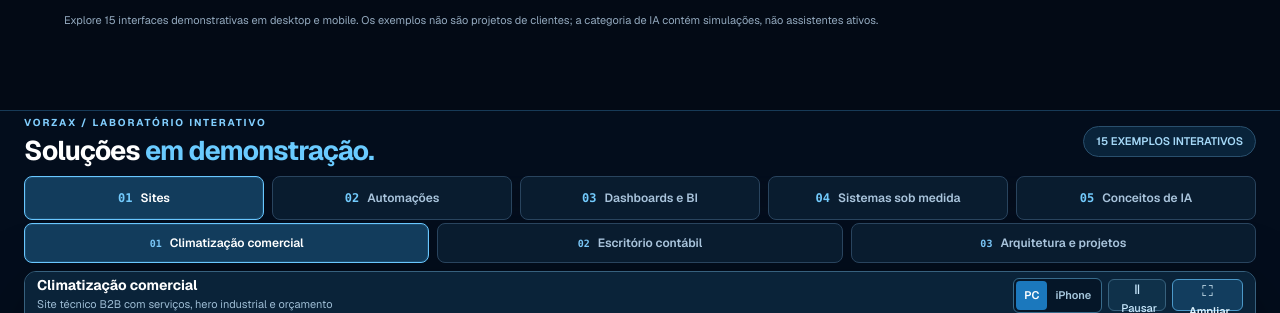
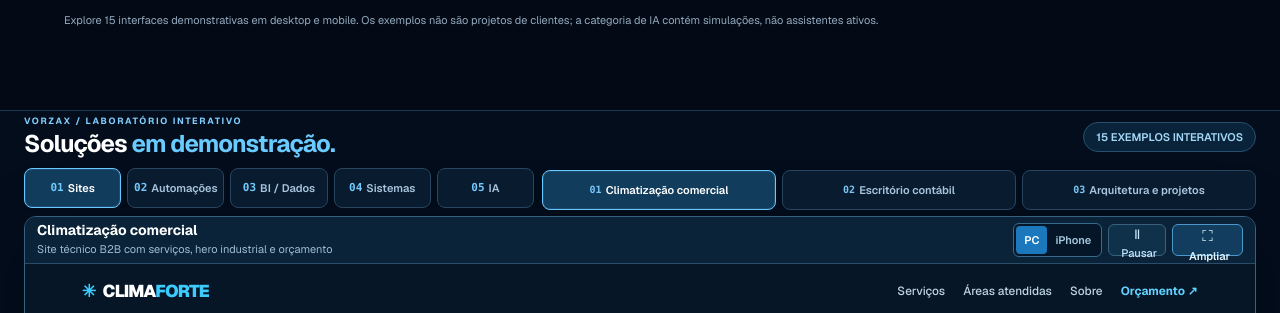
Before and after one commit to vorzax-tecnologia/vorzax-site, a Next.js app: page / in a window 1280 px wide. Shown: the part 1230-1543 px from the top of the page. Built offline with nearby package versions, Linux system fonts and the light colour scheme.

Commit message:
fix(lab): colocar 5 categorias e 3 exemplos na mesma linha; calcular altura real da janela

```diff
--- a/src/components/TechnologyInMotion.tsx
+++ b/src/components/TechnologyInMotion.tsx
@@ -46,17 +46,21 @@ export function TechnologyInMotion() {
       cancelAnimationFrame(frame);
       frame = requestAnimationFrame(() => {
         const viewportHeight = window.visualViewport?.height ?? window.innerHeight;
+        const chrome = Math.max(0, (sectionRef.current?.offsetHeight ?? 0) - stage.offsetHeight);
         const width = stage.clientWidth;
         const ideal = width * (device === "mobile" ? 988 / 468 : 680 / 1280);
         const limit = window.innerWidth < 640
           ? Math.max(360, viewportHeight - 135)
-          : Math.max(350, viewportHeight - 225);
+          : window.innerWidth >= 1024
+            ? Math.max(300, viewportHeight - chrome - 82)
+            : Math.max(350, viewportHeight - 225);
         const result = Math.max(280, Math.min(ideal, limit));
         setStageHeight(previous => previous !== null && Math.abs(previous - result) < 1 ? previous : result);
       });
     };
     const observer = new ResizeObserver(measure);
     observer.observe(stage);
+    if (sectionRef.current) observer.observe(sectionRef.current);
     measure();
     window.addEventListener("resize", measure);
     window.visualViewport?.addEventListener("resize", measure);
@@ -154,15 +158,15 @@ export function TechnologyInMotion() {
       ref={sectionRef}
       id="tecnologia-em-acao"
       aria-labelledby="vx-showcase-title"
-      className="relative scroll-mt-[72px] border-y border-[#173a57] bg-[#030d1c] py-3 text-white sm:py-4"
+      className="relative scroll-mt-[72px] border-y border-[#173a57] bg-[#030d1c] py-2 text-white sm:py-3"
     >
       <div className="mx-auto w-full max-w-[1700px] px-3 sm:px-5 lg:px-6">
         <div className="flex items-center justify-between gap-3">
           <div className="min-w-0">
-            <p className="hidden text-[10px] font-bold uppercase tracking-[.19em] text-[#82cfff] sm:block">
+            <p className="hidden text-[9px] font-bold uppercase tracking-[.19em] text-[#82cfff] xl:block">
               VORZAX / LABORATÓRIO INTERATIVO
             </p>
-            <h2 id="vx-showcase-title" className="text-[21px] font-bold leading-tight tracking-[-.035em] sm:mt-1 sm:text-[27px]">
+            <h2 id="vx-showcase-title" className="text-[20px] font-bold leading-tight tracking-[-.035em] sm:text-[24px]">
               Soluções <span className="text-[#6acbff]">em demonstração.</span>
             </h2>
           </div>
@@ -171,7 +175,7 @@ export function TechnologyInMotion() {
           </span>
         </div>
 
-        <div className="sticky top-[68px] z-30 mt-2 grid grid-cols-2 gap-2 border-y border-[#102b45] bg-[#030d1c]/95 py-2 backdrop-blur-xl sm:top-[72px] lg:static lg:grid-cols-5 lg:border-0 lg:bg-transparent lg:py-0">
+        <div className="sticky top-[68px] z-30 mt-2 grid grid-cols-2 gap-2 border-y border-[#102b45] bg-[#030d1c]/95 py-2 backdrop-blur-xl sm:top-[72px] lg:static lg:grid-cols-[minmax(0,5fr)_minmax(0,7fr)] lg:items-center lg:gap-2 lg:border-0 lg:bg-transparent lg:py-0">
           <label className="min-w-0 rounded-lg border border-[#325878] bg-[#0b2942] px-2 py-1 lg:hidden">
             <span className="block text-[9px] font-semibold uppercase tracking-wide text-[#79c6f4]">Categoria</span>
             <select
@@ -198,28 +202,25 @@ export function TechnologyInMotion() {
               ))}
             </select>
           </label>
-          <nav aria-label="Categorias das demonstrações" className="col-span-5 hidden grid-cols-5 gap-2 lg:grid">
+          <nav aria-label="Categorias das demonstrações" className="hidden min-w-0 grid-cols-5 gap-1.5 lg:grid">
             {categories.map((item, index) => (
               <button
                 key={item.id}
                 type="button"
                 aria-pressed={category === item.id}
                 onClick={() => selectCategory(item.id)}
-                className={"flex h-11 items-center justify-center gap-2 rounded-lg border px-3 text-[12px] font-semibold transition-colors " + selection(category === item.id)}
+                className={"flex h-10 min-w-0 items-center justify-center gap-1 rounded-lg border px-1.5 text-[11px] font-semibold transition-colors " + selection(category === item.id)}
               >
                 <span className="font-mono text-[#72cafc]">0{index + 1}</span>
-                {item.name}
+                {item.short}
               </button>
             ))}
           </nav>
-        </div>
-
-        <div data-vx-lab-grid className="min-w-0">
           <div
             data-vx-lab-selector
             role="group"
             aria-label="Escolher exemplo de solução"
-            className="mt-2 hidden grid-cols-3 gap-2 lg:grid"
+            className="hidden min-w-0 grid-cols-3 gap-1.5 lg:grid"
           >
             {demoCatalog[category].examples.map((item, index) => (
               <button
@@ -227,7 +228,7 @@ export function TechnologyInMotion() {
                 type="button"
                 aria-pressed={variant === index}
                 onClick={() => selectVariant(index)}
-                className={"flex h-10 min-w-0 items-center justify-center gap-2 rounded-lg border px-3 text-[12px] font-semibold transition-colors " + selection(variant === index)}
+                className={"flex h-10 min-w-0 items-center justify-center gap-1 rounded-lg border px-2 text-[11px] font-semibold transition-colors " + selection(variant === index)}
               >
                 <span className="font-mono text-[10px] text-[#7ac7f8]">0{index + 1}</span>
                 <span className="truncate">{item.name}</span>
@@ -235,7 +236,10 @@ export function TechnologyInMotion() {
             ))}
           </div>
 
-          <div className="mt-2 overflow-hidden rounded-xl border border-[#37617e] bg-[#07192b] shadow-[0_18px_70px_rgba(0,0,0,.28)]">
+        </div>
+
+        <div data-vx-lab-grid className="min-w-0">
+          <div className="mt-1.5 overflow-hidden rounded-xl border border-[#37617e] bg-[#07192b] shadow-[0_18px_70px_rgba(0,0,0,.28)]">
             <div data-vx-lab-panel-top className="flex min-h-11 flex-wrap items-center justify-between gap-2 border-b border-[#294d68] bg-[#0a2339] px-2 py-1.5 sm:px-3">
               <div data-vx-lab-label className="min-w-0 flex-1">
                 <h3 className="truncate text-[13px] font-bold text-white sm:text-[14px]">{selected.name}</h3>
```
